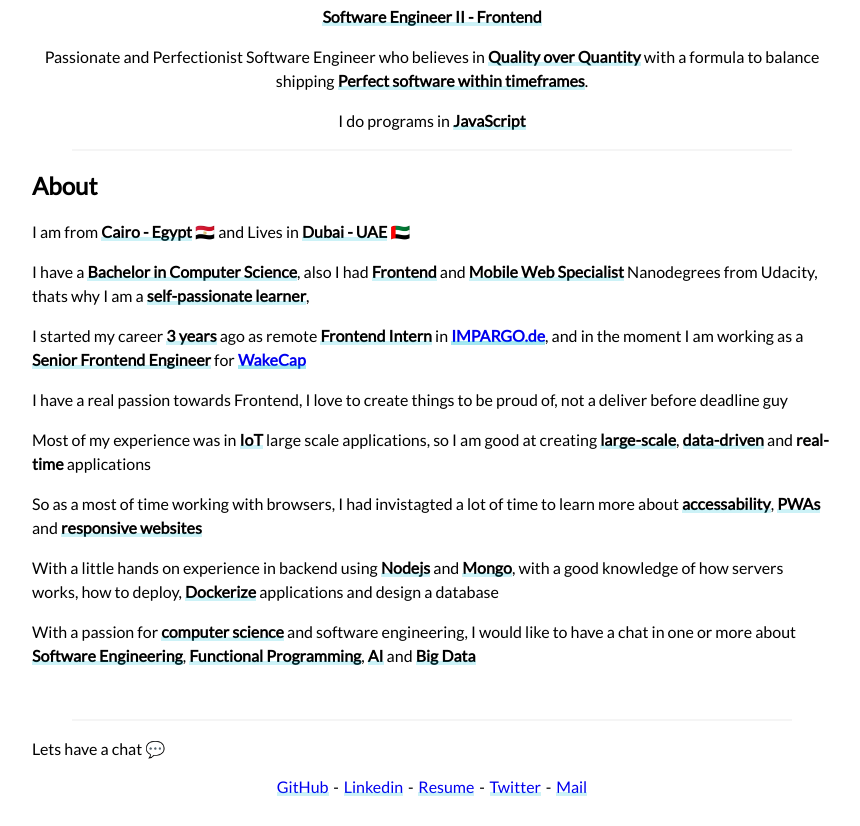
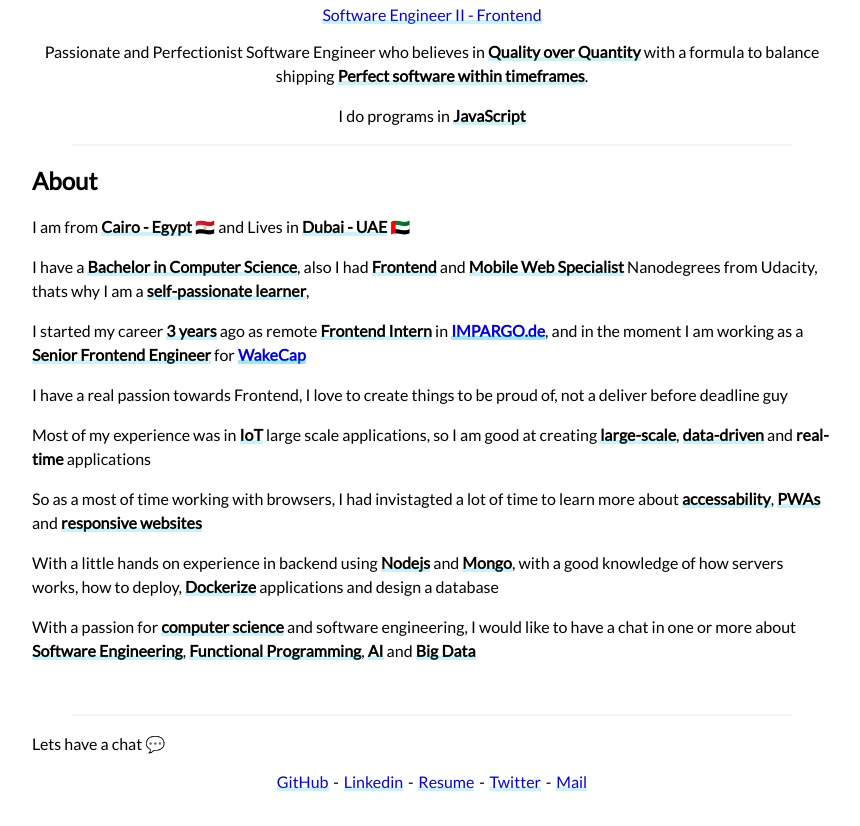
Before and after one commit to AbdallahMezo/mezo.dev, a plain HTML site: page index.html in a window 1280 px wide. Shown: the part 95-921 px from the top of the page, without its empty margins (208-1068 px from the left). Drawn offline with Linux system fonts and the light colour scheme.

Commit message:
add resume link
Signed-off-by: abdallah <abdalla.mezo@gmail.com>

```diff
--- a/index.html
+++ b/index.html
@@ -12,7 +12,10 @@
   <body>
     <section class="header">
       <h2>👋 👋 Abdallah Ebrahim Abdallah</h2>
-      <p><b>Software Engineer II - Frontend</b></p>
+      <a
+        href="https://drive.google.com/file/d/0B-QBV2HwtS9HYm1ETzMyb1ZFM0duUHRIU3Vpd0x4LTVPNURV/view"
+        >Software Engineer II - Frontend</a
+      >
       <p>
         Passionate and Perfectionist Software Engineer who believes in
         <b>Quality over Quantity</b> with a formula to balance shipping
```
